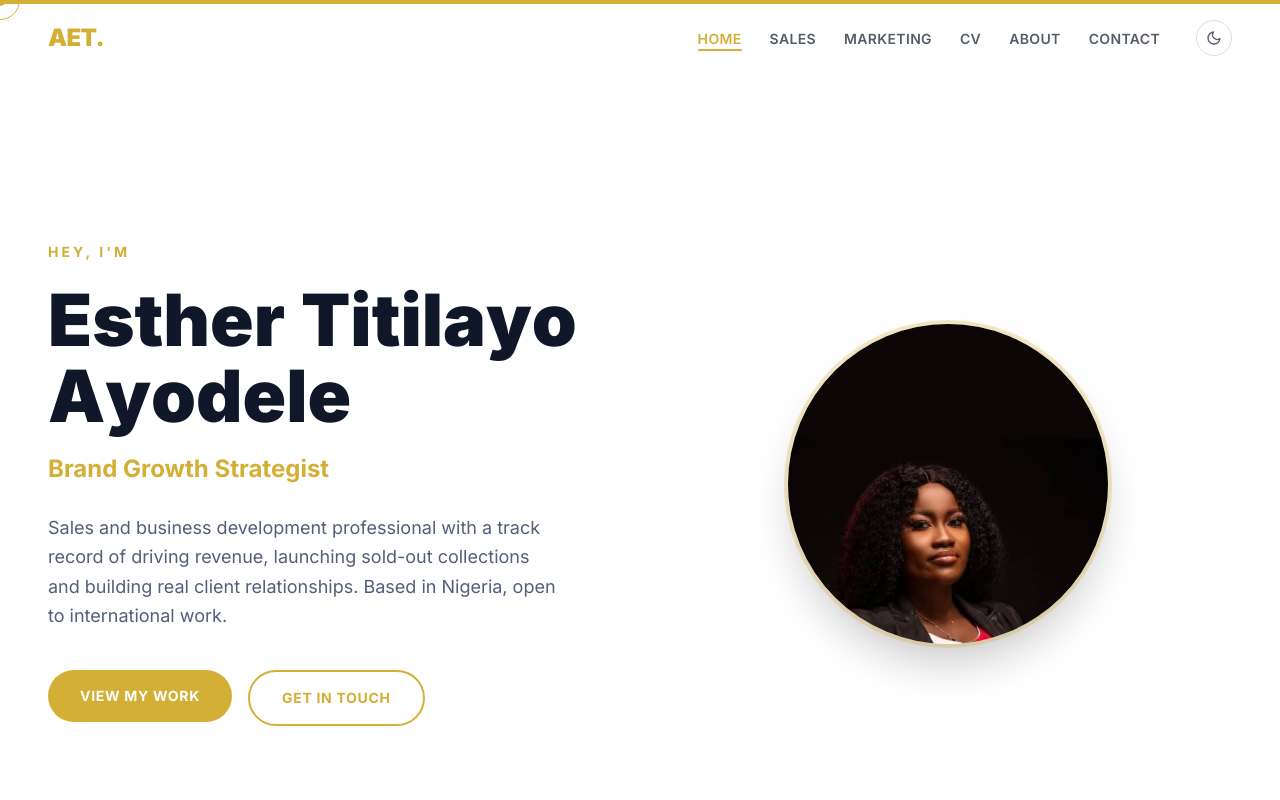
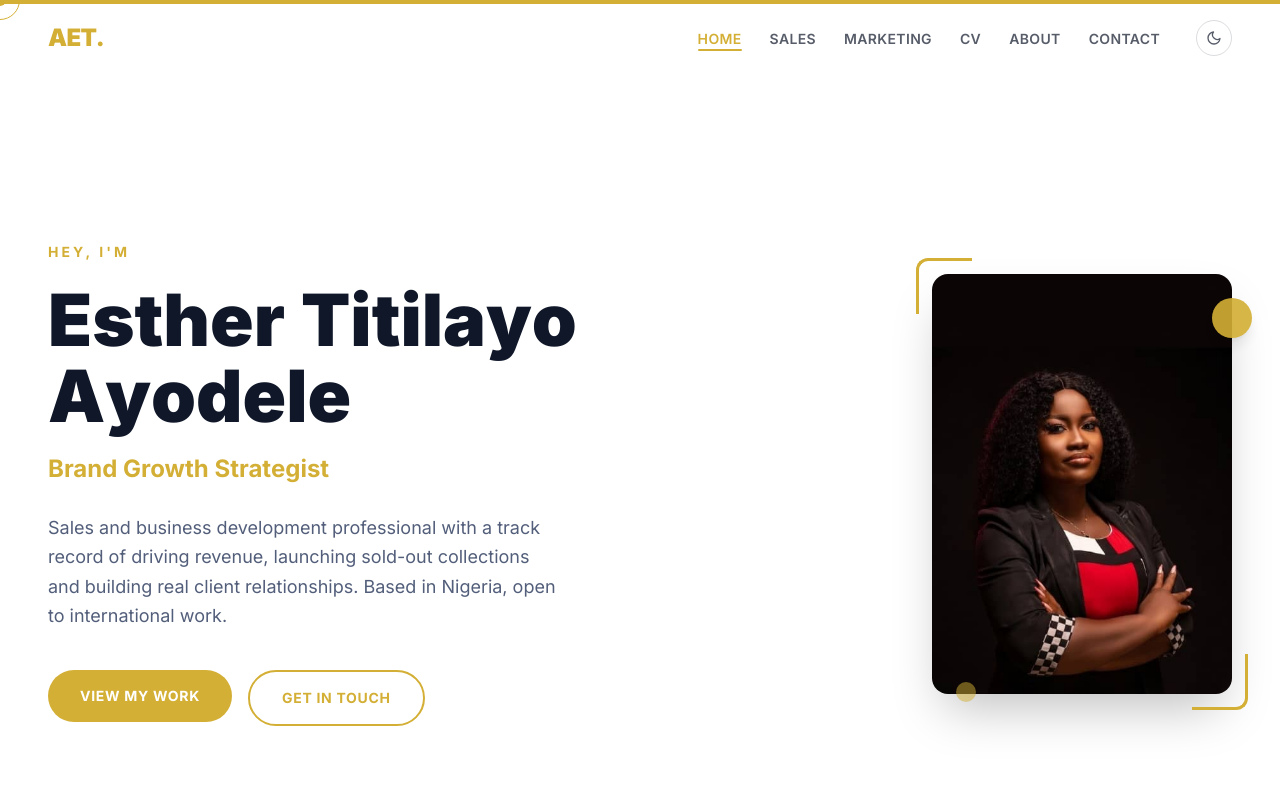
Before and after one commit to ayoistooslick/esthertitilayodele, a React (Vite) app: page / in a window 1280 px wide. Shown: the top 800 px of the page. Built offline with nearby package versions, Linux system fonts and the light colour scheme.

Commit message:
Add files via upload

```diff
--- a/src/pages/About.tsx
+++ b/src/pages/About.tsx
@@ -41,7 +41,7 @@ export default function About() {
               src="/profile.jpg"
               alt="Esther Titilayo Ayodele"
               className="w-56 h-56 md:w-72 md:h-72 rounded-full object-cover shadow-2xl ring-4 ring-primary/30"
-              style={{ objectPosition: 'center 12%' }}
+              style={{ objectPosition: 'center 30%' }}
             />
           </div>
         </section>
--- a/src/pages/CV.tsx
+++ b/src/pages/CV.tsx
@@ -332,7 +332,7 @@ export default function CV() {
               src="/profile.jpg"
               alt="Esther Titilayo Ayodele"
               className="w-48 h-48 md:w-64 md:h-64 rounded-full object-cover shadow-xl ring-4 ring-primary/30"
-              style={{ objectPosition: 'center 12%' }}
+              style={{ objectPosition: 'center 30%' }}
             />
           </div>
         </section>
--- a/src/pages/Contact.tsx
+++ b/src/pages/Contact.tsx
@@ -4,10 +4,14 @@ import { PageTransition, MagneticButton } from '../components/ui/LayoutControls'
 import { useForm } from 'react-hook-form';
 import { FaEnvelope, FaPhone, FaLinkedin, FaMapMarkerAlt, FaPaperPlane } from 'react-icons/fa';
 
-
-const FORMSPREE_ID = '';
+// ─── Formspree setup ────────────────────────────────────────────────────────
+// 1. Go to https://formspree.io and create a free account
+// 2. Create a new form, choose your email, copy the form ID (e.g. "xpwzgkdo")
+// 3. Replace the placeholder below with your actual Formspree form ID
+const FORMSPREE_ID = 'YOUR_FORM_ID'; // ← replace this
 const FORMSPREE_URL = `https://formspree.io/f/${FORMSPREE_ID}`;
 const IS_CONFIGURED = FORMSPREE_ID !== 'YOUR_FORM_ID';
+// ────────────────────────────────────────────────────────────────────────────
 
 type FormData = {
   fullName: string;
@@ -22,6 +26,7 @@ export default function Contact() {
 
   const onSubmit = async (data: FormData) => {
     if (!IS_CONFIGURED) {
+      // Fallback: open the user's mail client if Formspree isn't configured
       const body = encodeURIComponent(`Name: ${data.fullName}\nEmail: ${data.email}\n\n${data.message}`);
       window.location.href = `mailto:Titiayodele6@gmail.com?subject=${encodeURIComponent(data.subject)}&body=${body}`;
       return;
@@ -96,7 +101,7 @@ export default function Contact() {
                 src="/profile.jpg"
                 alt="Esther Titilayo Ayodele"
                 className="w-full h-full rounded-full object-cover shadow-xl ring-4 ring-primary/30"
-                style={{ objectPosition: 'center 12%' }}
+                style={{ objectPosition: 'center 30%' }}
               />
             </div>
           </motion.div>
--- a/src/pages/Home.tsx
+++ b/src/pages/Home.tsx
@@ -129,14 +129,22 @@ export default function Home() {
             </motion.div>
           </div>
 
-          {/* Right: profile image */}
-          <div className="flex justify-center">
-            <img
-              src="/profile.jpg"
-              alt="Esther Titilayo Ayodele"
-              className="w-64 h-64 md:w-80 md:h-80 rounded-full object-cover shadow-2xl ring-4 ring-primary/30"
-              style={{ objectPosition: 'center 12%' }}
-            />
+          {/* Right: editorial portrait */}
+          <div className="flex justify-center md:justify-end">
+            <div className="relative">
+              {/* Gold corner brackets */}
+              <div className="absolute -top-4 -left-4 w-14 h-14 border-t-[3px] border-l-[3px] border-primary rounded-tl-xl z-10 pointer-events-none" />
+              <div className="absolute -bottom-4 -right-4 w-14 h-14 border-b-[3px] border-r-[3px] border-primary rounded-br-xl z-10 pointer-events-none" />
+              {/* Gold accent dot */}
+              <div className="absolute top-6 -right-5 w-10 h-10 bg-primary rounded-full z-10 opacity-90 shadow-lg" />
+              <div className="absolute -bottom-2 left-6 w-5 h-5 bg-primary/50 rounded-full z-10" />
+              <img
+                src="/profile.jpg"
+                alt="Esther Titilayo Ayodele"
+                className="w-64 h-[360px] md:w-[300px] md:h-[420px] rounded-2xl object-cover shadow-2xl"
+                style={{ objectPosition: 'center 30%' }}
+              />
+            </div>
           </div>
         </section>
 
@@ -198,7 +206,7 @@ export default function Home() {
                 title: "Marketing & Communications",
                 desc: "Brand building, content strategy and campaigns that actually drive results.",
                 link: "/marketing",
-                img: "https://i.ibb.co/gZRdS6tF/42ec7f05bf0b.jpg",
+                img: "/profile.jpg",
               },
             ].map((portfolio, i) => (
               <motion.div
--- a/src/pages/SalesPortfolio.tsx
+++ b/src/pages/SalesPortfolio.tsx
@@ -184,7 +184,7 @@ export default function SalesPortfolio() {
               src="/profile.jpg"
               alt="Esther Titilayo Ayodele"
               className="w-52 h-52 md:w-64 md:h-64 rounded-full object-cover shadow-xl ring-4 ring-primary/30"
-              style={{ objectPosition: 'center 12%' }}
+              style={{ objectPosition: 'center 30%' }}
             />
           </div>
         </section>
```
